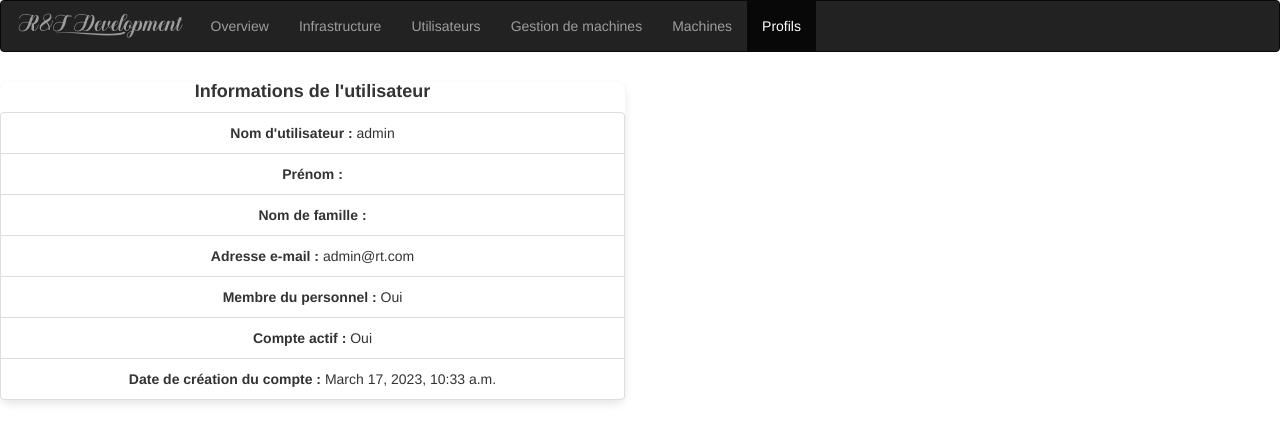
After one commit to AnthonyChp/SAE_DJANGO, a Django app: page /computerApp/menu/profils in a window 1280 px wide. The commit adds this page. Shown: the top 443 px of the page. Run offline with Django 4.2, Linux system fonts and the light colour scheme; a user stored in the database is signed in; some libraries are stand-ins or nearby versions.

Commit message:
Add files via upload

```diff
--- a/computermngt/computerApp/models.py
+++ b/computermngt/computerApp/models.py
@@ -1,6 +1,9 @@
 from django.db import models
 from django.core.validators import MaxValueValidator
 from datetime import datetime, timedelta
+from django.contrib.auth.models import User
+from django.db.models.signals import post_save
+from django.dispatch import receiver
 
 class Infrastructure(models.Model):
     nom = models.CharField(max_length=16)
--- a/computermngt/computerApp/templates/computerApp/gerer/gestion_infra.html
+++ b/computermngt/computerApp/templates/computerApp/gerer/gestion_infra.html
@@ -18,6 +18,7 @@
             <li><a href="../menu/gestion-user">Utilisateurs</a></li>
             <li><a href="../menu/gestion-machines">Gestion de machines</a></li>
             <li><a href="../menu/machines">Machines</a></li>
+            <li><a href="../menu/profils">Profils</a></li>
           </ul>
         </div>
       </div>
--- a/computermngt/computerApp/templates/computerApp/gerer/gestion_machines.html
+++ b/computermngt/computerApp/templates/computerApp/gerer/gestion_machines.html
@@ -18,6 +18,7 @@
             <li><a href="../menu/gestion-user">Utilisateurs</a></li>
             <li class="active"><a href="">Gestion de machines</a></li>
             <li><a href="../menu/machines">Machines</a></li>
+            <li><a href="../menu/profils">Profils</a></li>
           </ul>
         </div>
       </div>
--- a/computermngt/computerApp/templates/computerApp/gerer/gestion_users.html
+++ b/computermngt/computerApp/templates/computerApp/gerer/gestion_users.html
@@ -18,6 +18,7 @@
             <li class="active"><a href="">Utilisateurs</a></li>
             <li><a href="../gestion-machines">Gestion de machines</a></li>
             <li><a href="../machines">Machines</a></li>
+            <li><a href="../profils">Profils</a></li>
           </ul>
         </div>
       </div>
--- a/computermngt/computerApp/templates/computerApp/gerer/machines.html
+++ b/computermngt/computerApp/templates/computerApp/gerer/machines.html
@@ -18,6 +18,7 @@
             <li><a href="../menu/gestion-user">Utilisateurs</a></li>
             <li><a href="../menu/gestion-machines">Gestion de machines</a></li>
             <li class="active"><a href="#">Machines</a></li>
+            <li><a href="../menu/profils">Profils</a></li>
           </ul>
         </div>
       </div>
--- /dev/null
+++ b/computermngt/computerApp/templates/computerApp/gerer/profils.html
@@ -0,0 +1,49 @@
+{% extends "computerApp/menu.html"%}
+
+{% block navbar%}
+    <nav class="navbar navbar-inverse navbar-fixed-">
+      <div class="container-fluid">
+        <div class="navbar-header">
+          <button type="button" class="navbar-toggle" data-toggle="collapse" data-target="#myNavbar">
+            <span class="icon-bar"></span>
+            <span class="icon-bar"></span>
+            <span class="icon-bar"></span>
+          </button>
+          <a class="navbar-brand" href="../menu">R&T D___evelopment</a>
+        </div>
+        <div class="collapse navbar-collapse" id="myNavbar">
+          <ul class="nav navbar-nav">
+            <li><a href="../menu">Overview</a></li>
+            <li><a href="../menu/gestion-infra">Infrastructure</a></li>
+            <li><a href="../menu/gestion-user">Utilisateurs</a></li>
+            <li><a href="../menu/gestion-machines">Gestion de machines</a></li>
+            <li><a href="../menu/machines">Machines</a></li>
+            <li class="active"><a href="">Profils</a></li>
+          </ul>
+        </div>
+      </div>
+    </nav>
+{%endblock%}
+
+{% block content %}
+<div class="row justify-content-center mt-4">
+    <div class="col-lg-6">
+      <div class="card">
+        <div class="card-body">
+          <h5 class="card-title">Informations de l'utilisateur</h5>
+          <div class="list-group">
+            <p class="list-group-item"><strong>Nom d'utilisateur :</strong> {{ user.username }}</p>
+            <p class="list-group-item"><strong>Prénom :</strong> {{ user.first_name }}</p>
+            <p class="list-group-item"><strong>Nom de famille :</strong> {{ user.last_name }}</p>
+            <p class="list-group-item"><strong>Adresse e-mail :</strong> {{ user.email }}</p>
+            <p class="list-group-item"><strong>Membre du personnel :</strong> {% if user.is_staff %}Oui{% else %}Non{% endif %}</p>
+            <p class="list-group-item"><strong>Compte actif :</strong> {% if user.is_active %}Oui{% else %}Non{% endif %}</p>
+            <p class="list-group-item"><strong>Date de création du compte :</strong> {{ user.date_joined }}</p>
+          </div>
+        </div>
+      </div>
+    </div>
+  </div>
+
+
+{% endblock %}
--- a/computermngt/computerApp/templates/computerApp/menu.html
+++ b/computermngt/computerApp/templates/computerApp/menu.html
@@ -31,6 +31,7 @@
             <li><a href="../computerApp/menu/gestion-user">Utilisateurs</a></li>
             <li><a href="menu/gestion-machines">Gestion de machines</a></li>
             <li><a href="menu/machines">Machines</a></li>
+            <li><a href="menu/profils">Profils</a></li>
           </ul>
         </div>
       </div>
--- a/computermngt/computerApp/templates/index.html
+++ b/computermngt/computerApp/templates/index.html
@@ -18,7 +18,7 @@
 
       <div class="rectangle">
         <h1>R&T D___evelopment</h1>
-        <div id="account"></div>
+        <a href="login"><div id="account"></div></a>
         <div id="langue">FR <div>EN</div></div>
         <nav>
             <ul>
--- a/computermngt/computerApp/urls.py
+++ b/computermngt/computerApp/urls.py
@@ -1,12 +1,14 @@
 from django.urls import path
+from django.contrib.auth.decorators import permission_required
 from . import views
 
 urlpatterns = [
     path('',views.index,name='index'),
-    path('menu',views.menu,name='menu'),
+    path('login/',views.login_view, name='login'),
+    path('menu',permission_required('accès_menu')(views.menu),name='menu'),
     path('menu/gestion-machines',views.machine_gestion_form,name='gestion-machines'),
     path('menu/gestion-infra',views.infra_gestion_form,name='gestion-infra'),
     path('menu/gestion-user/',views.user_gestion_form,name='gestion-user'),
-    path('menu/ajouter_machine',views.ajouter_machine,name='ajouter_machine'),
-    path('menu/machines',views.machines,name='machines')
+    path('menu/machines', views.machines,name='machines'),
+    path('menu/profils', views.profils,name='profils'),
     ]
--- a/computermngt/computerApp/views.py
+++ b/computermngt/computerApp/views.py
@@ -1,8 +1,9 @@
 from django.shortcuts import render, get_object_or_404, redirect
 from computerApp.models import Machine,Personnel, Infrastructure
-from .forms import AddMachineForm, DeleteMachineForm, AddUserForm, DeleteUserForm, MachineForm
+from .forms import AddMachineForm, DeleteMachineForm, AddUserForm, DeleteUserForm, MachineForm, LoginForm
 from django.http import JsonResponse
-
+from django.contrib.auth import authenticate, login
+from django.contrib.auth.decorators import login_required
 
 # Create your views here.
 def index(request) :
@@ -18,7 +19,9 @@ machine_crea = False
 machine_del = False
 user_crea = False
 user_del = False
+co_wrong = False
 
+@login_required
 def menu(request):
     machines = Machine.objects.all()
     users = Personnel.objects.all()
@@ -55,8 +58,7 @@ def menu(request):
     }
 
     return render(request, 'computerApp/menu.html', context)
-
-
+@login_required
 def machine_gestion_form(request):
     machines = Machine.objects.all()
 
@@ -106,9 +108,7 @@ def machine_gestion_form(request):
     }
 
     return render(request, 'computerApp/gerer/gestion_machines.html', context)
-
-
-
+@login_required
 def user_gestion_form(request):
      users = Personnel.objects.all()
 
@@ -153,22 +153,16 @@ def user_gestion_form(request):
 	}
 
      return render(request, 'computerApp/gerer/gestion_users.html',context)
-
+@login_required
 def infra_gestion_form(request):
      infras = Infrastructure.objects.all()
      context = {
 		'infras': infras
 	}
      return render(request, 'computerApp/gerer/gestion_infra.html',context)
+@login_required
+def machines(request):
 
-def ajouter_machine(request):
-	machines = Machine.objects.all()
-	context = {
-		'machines': machines
-	}
-	return render(request, 'computerApp/gerer/ajouter_machine.html',context)
-
-def machines(request):
     form = MachineForm()  # Créez une instance du formulaire en dehors du bloc if
 
     if request.method == 'POST':
@@ -184,3 +178,43 @@ def machines(request):
     }
 
     return render(request, 'computerApp/gerer/machines.html', context)
+@login_required
+def login_view(request):
+
+    co_wrong = request.session.get('co_wrong', False)
+
+    request.session['co_wrong'] = False
+
+    if request.method == 'POST':
+        form = LoginForm(request.POST)
+        if form.is_valid():
+            username = form.cleaned_data['username']
+            password = form.cleaned_data['password']
+            user = authenticate(request, username=username, password=password)
+            if user is not None:
+                login(request, user)
+                return redirect('menu')  # Redirigez l'utilisateur vers la page menu après la connexion
+            else:
+                form.add_error(None, 'Identifiant ou mot de passe incorrect.')
+                request.session['co_wrong'] = True
+    else:
+        form = LoginForm()
+
+    context = {
+        'form': form,
+        'co_wrong' : co_wrong,
+        'co_wrong': request.session.get('co_wrong', False),
+    }
+
+    return render(request, 'computerApp/login.html', context)
+
+@login_required
+def profils(request):
+    user = request.user
+    user_attributes = user.__dict__
+
+    context = {
+        'user_attributes': user_attributes,
+    }
+
+    return render(request, 'computerApp/gerer/profils.html', context)
```
Also changed, not shown: computermngt/computerApp/forms.py (+6 -1 lines), computermngt/computerApp/templates/computerApp/login.html (added, +43 -0 lines).
